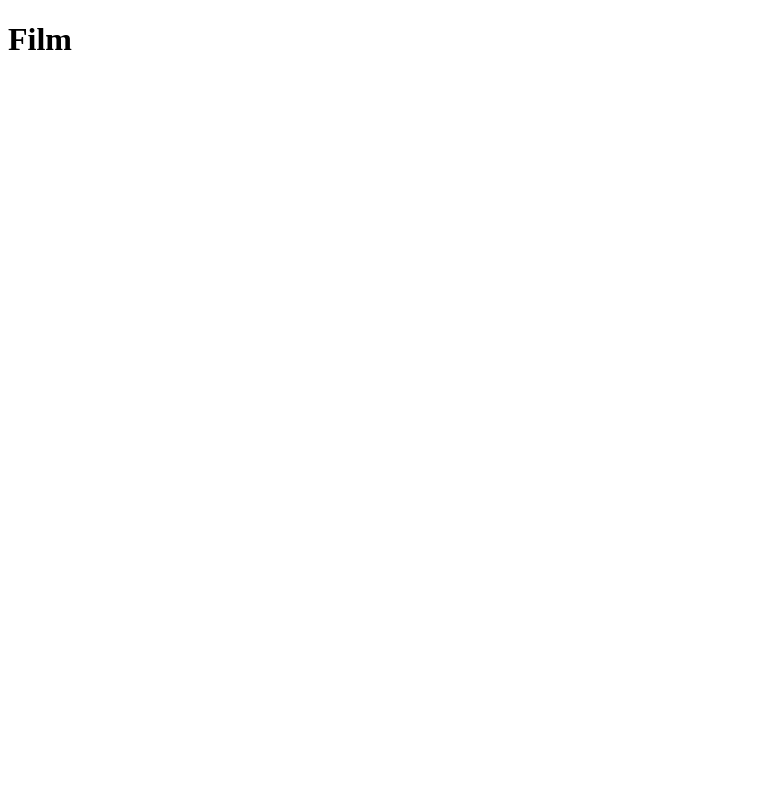
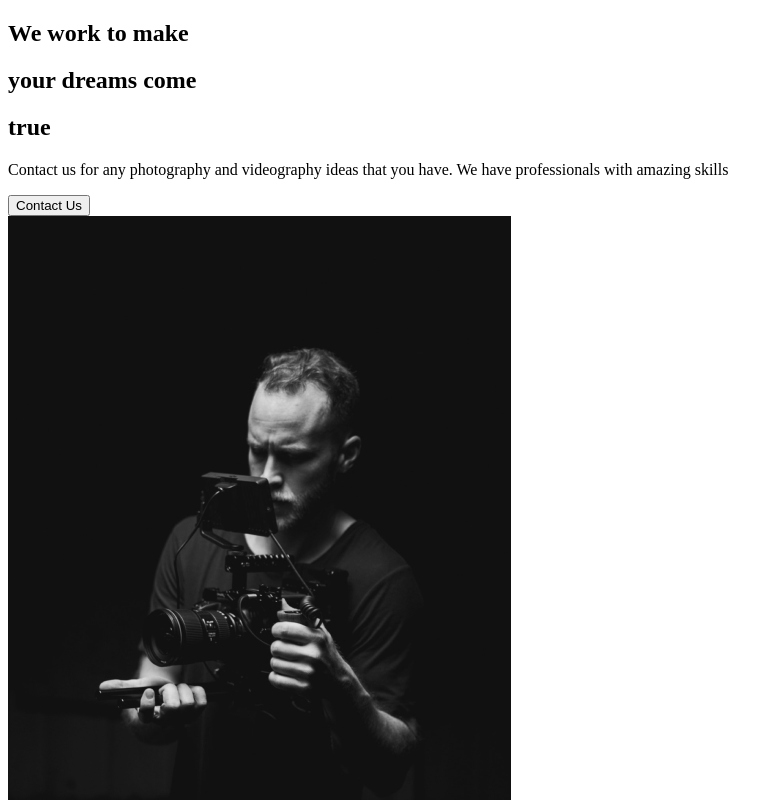
Before and after one commit to SkintHustler/project-capture, a React (Create React App) app: page / in a window 1280 px wide. Shown: the top 800 px of the page, without its empty margins (0-783 px from the left). Built offline with nearby package versions, Linux system fonts and the light colour scheme.

Commit message:
2. About Sectiion

```diff
--- a/src/App.js
+++ b/src/App.js
@@ -1,9 +1,10 @@
 import React from "react";
-
+// import Pages
+import AboutUs from "./Pages/AboutUs";
 function App() {
   return (
     <div className="App">
-      <h1>Film</h1>
+      <AboutUs />
     </div>
   );
 }
--- /dev/null
+++ b/src/Pages/AboutUs.js
@@ -0,0 +1,7 @@
+import React from "react";
+import AboustSection from "../components/AboutSection";
+const AboutUs = () => {
+  return <AboustSection />;
+};
+
+export default AboutUs;
--- /dev/null
+++ b/src/components/AboutSection.js
@@ -0,0 +1,34 @@
+import React from "react";
+import home1 from "../img/home1.png";
+
+const AboustSection = () => {
+  return (
+    <div>
+      <div className="description">
+        <div className="title">
+          <div className="hide">
+            <h2>We work to make</h2>
+          </div>
+          <div className="hide">
+            <h2>
+              your <span>dreams </span> come
+            </h2>
+          </div>
+          <div className="hide">
+            <h2>true</h2>
+          </div>
+        </div>
+        <p>
+          Contact us for any photography and videography ideas that you have. We
+          have professionals with amazing skills
+        </p>
+        <button>Contact Us</button>
+      </div>
+      <div className="image">
+        <img src={home1} alt="Guy with a camera" />
+      </div>
+    </div>
+  );
+};
+
+export default AboustSection;
```
